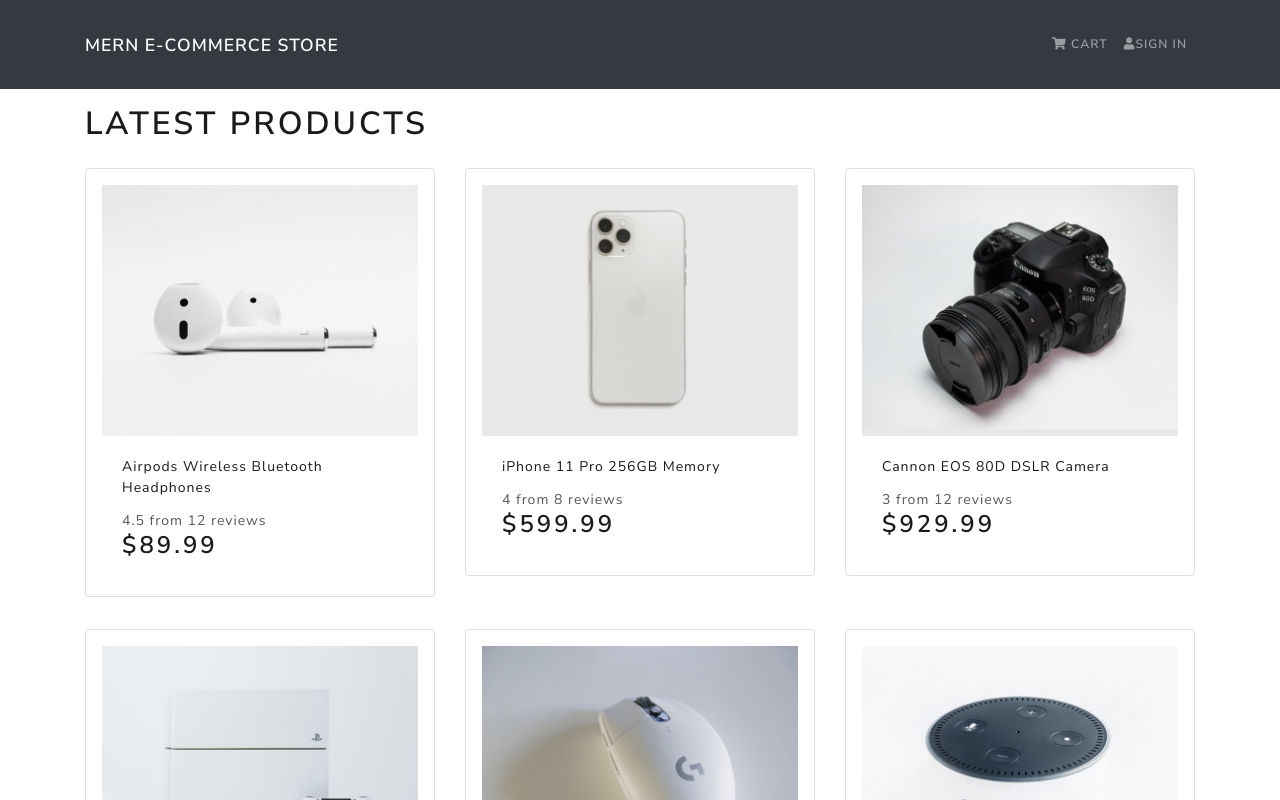
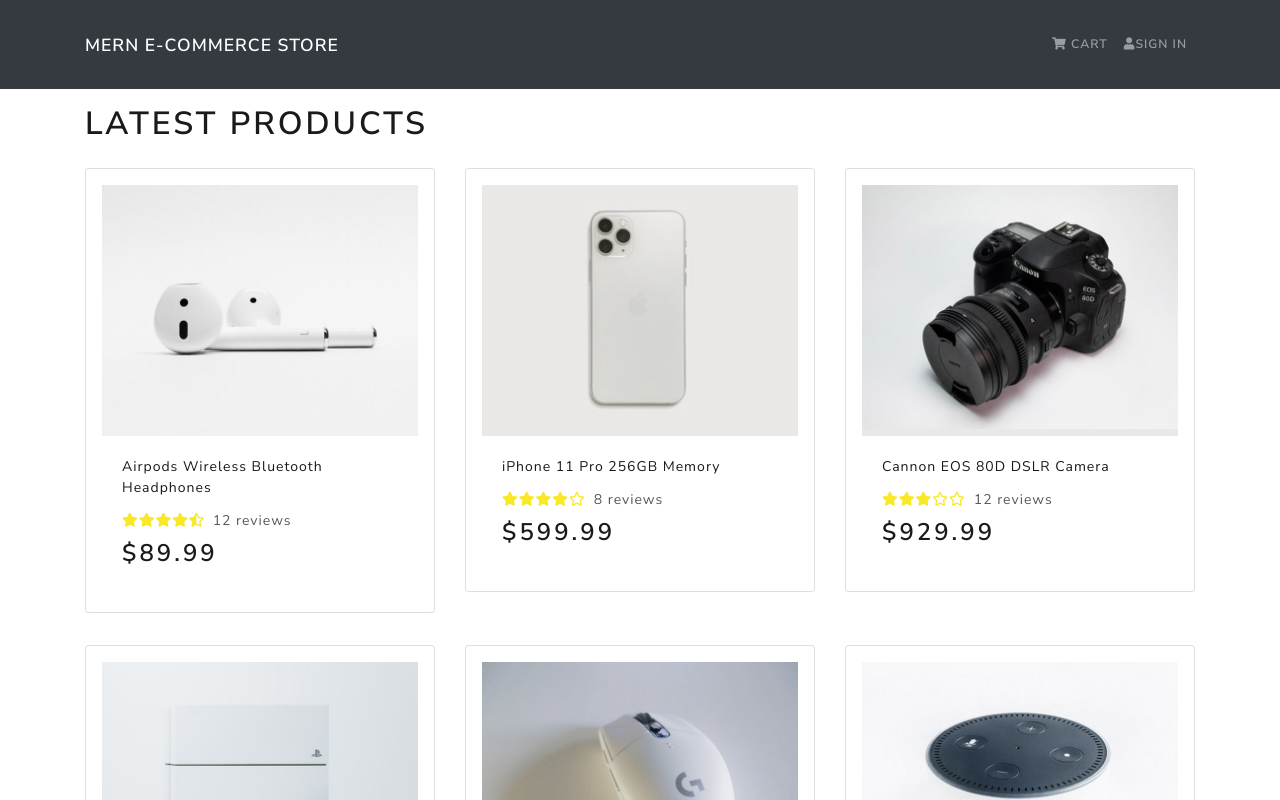
Before and after one commit to kedargupta/mern-ecommerce, a React (Create React App) app in the folder frontend/: page / in a window 1280 px wide. Shown: the top 800 px of the page. Built offline with nearby package versions, Linux system fonts and the light colour scheme.

Commit message:
Add Rating. Fix unique key prop error.

```diff
--- a/frontend/src/components/Product.js
+++ b/frontend/src/components/Product.js
@@ -1,4 +1,5 @@
 import { Card } from "react-bootstrap";
+import Rating from "../components/Rating"
 
 const Product = ({ product }) => {
   // Using destructuring to access props.product
@@ -15,9 +16,9 @@
           </Card.Title>
         </a>
         <Card.Text as="div">
-          {product.rating} from {product.numReviews} reviews
+            <Rating value={product.rating} text={`${product.numReviews} reviews`}/>
         </Card.Text>
-        <Card.Text as="h3">${product.price}</Card.Text>
+        <Card.Text as="h3" className="my-2">${product.price}</Card.Text>
       </Card.Body>
     </Card>
   );
--- /dev/null
+++ b/frontend/src/components/Rating.js
@@ -0,0 +1,27 @@
+import PropTypes from 'prop-types';
+
+const Rating = ({ value, text, color }) => {
+  return (<div className="rating">
+            <span><i style={{color}} className={ value >= 1? 'fas fa-star' : value >= 0.5? 'fas fa-star-half-alt' : 'far fa-star'} ></i></span>
+            <span><i style={{color}} className={ value >= 2? 'fas fa-star' : value >= 1.5? 'fas fa-star-half-alt' : 'far fa-star'} ></i></span>
+            <span><i style={{color}} className={ value >= 3? 'fas fa-star' : value >= 2.5? 'fas fa-star-half-alt' : 'far fa-star'} ></i></span>
+            <span><i style={{color}} className={ value >= 4? 'fas fa-star' : value >= 3.5? 'fas fa-star-half-alt' : 'far fa-star'} ></i></span>
+            <span><i style={{color}} className={ value >= 5? 'fas fa-star' : value >= 4.5? 'fas fa-star-half-alt' : 'far fa-star'} ></i></span>
+            <span className="ml-2" >{text && text}</span>
+        </div>)
+};
+
+    // text && text is equivalent to text? text : ''
+    // color is equivalent to css color:color
+
+Rating.defaultProps = {
+    color: '#f8e825'
+}
+
+Rating.propTypes = {
+    value: PropTypes.number.isRequired,
+    text: PropTypes.string.isRequired,
+    color: PropTypes.string
+}
+
+export default Rating;
--- a/frontend/src/screens/HomeScreen.js
+++ b/frontend/src/screens/HomeScreen.js
@@ -7,8 +7,8 @@
         <>
             <h1>Latest Products</h1>
             <Row>
-                { products.map((product) => (
-                        <Col sm={12} md={6} lg={4}>
+                { products.map((product, idx) => (
+                        <Col key={idx}  sm={12} md={6} lg={4}>
                             <Product product={product} />
                         </Col>
                     )) }
```
